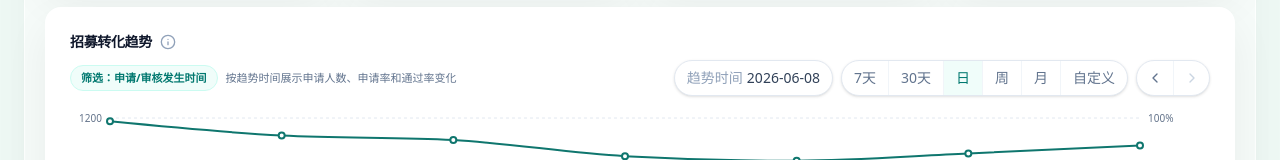
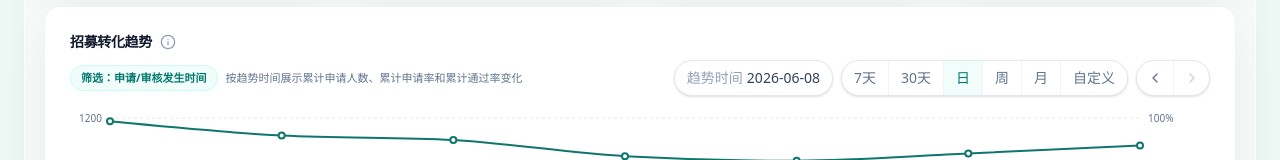
Before and after one commit to nolfacalatroni776-design/appen-crowd-dashboard, a React (Vite) app: page / in a window 1280 px wide. Both pictures are taken after a click on the button "招募分析". Shown: the part 493-653 px from the top of the page. Built offline with nearby package versions, Linux system fonts and the light colour scheme.

Commit message:
Unify recruitment trend metrics to cumulative definitions

```diff
--- a/src/pages/tabs/RecruitmentAnalysis.tsx
+++ b/src/pages/tabs/RecruitmentAnalysis.tsx
@@ -160,7 +160,7 @@ export default function RecruitmentAnalysis() {
           <div className="mb-3 flex flex-wrap items-center justify-between gap-2 text-[11px] text-slate-500">
             <div className="flex flex-wrap items-center gap-2">
               <span className="rounded-full border border-teal-100 bg-teal-50 px-2.5 py-1 font-semibold text-teal-700">筛选：申请/审核发生时间</span>
-              <span>按趋势时间展示申请人数、申请率和通过率变化</span>
+              <span>按趋势时间展示累计申请人数、累计申请率和累计通过率变化</span>
             </div>
             <TimeRangeControl label="趋势时间" value={trendTimeRange} onChange={setTrendTimeRange} />
           </div>
```
